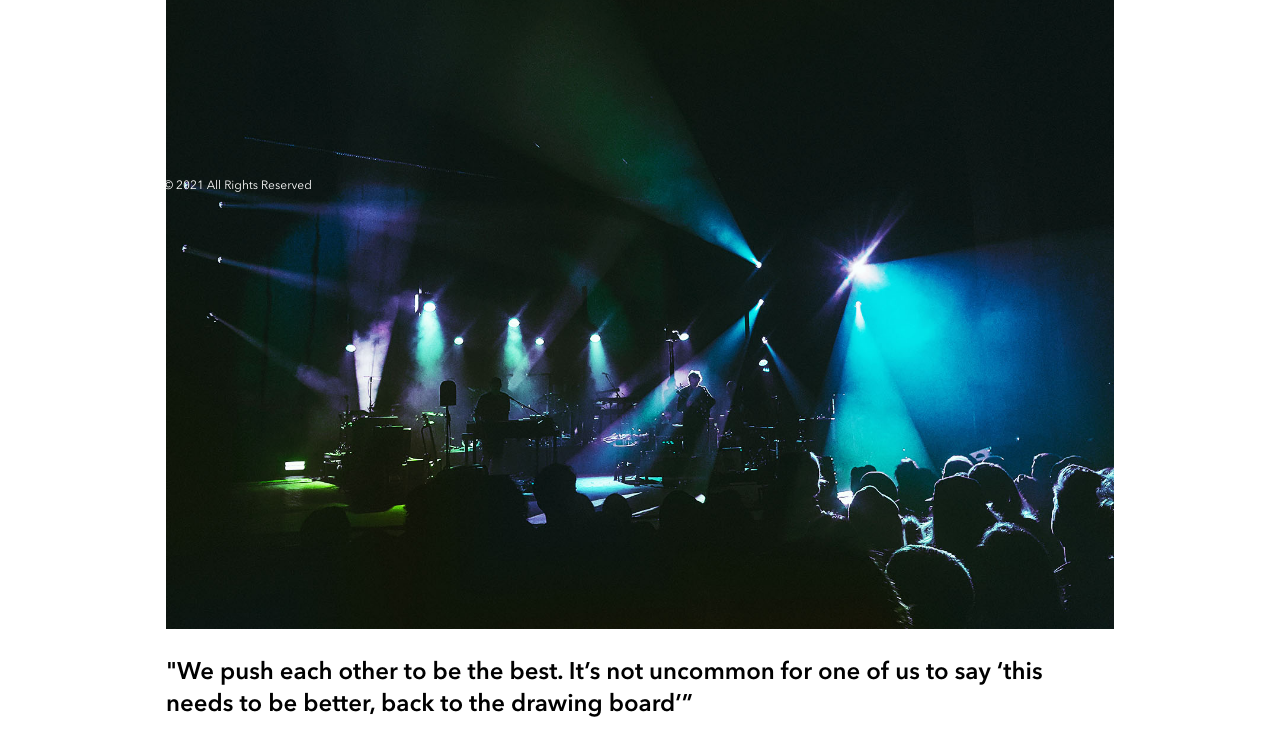
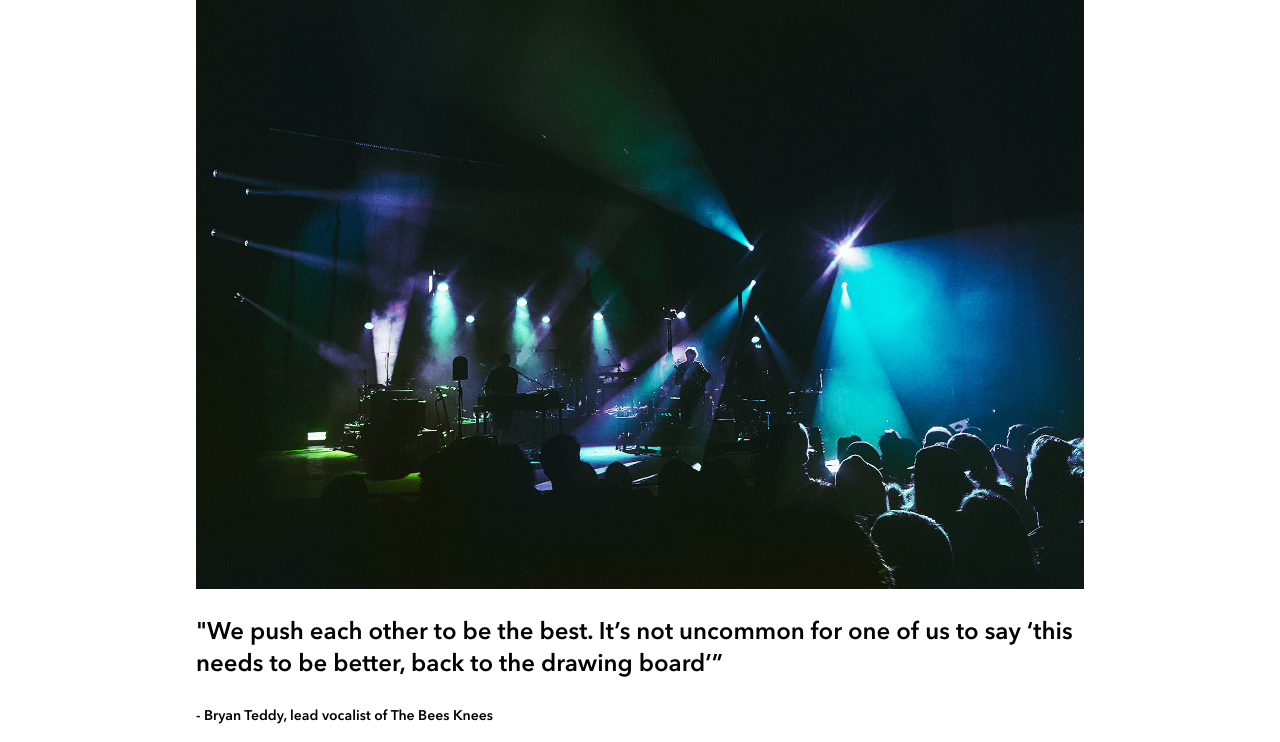
Before and after one commit to roxanehe/ruoxin-he-bandsite, a plain HTML site: page index.html in a window 1280 px wide. Shown: the part 588-1330 px from the top of the page. Drawn offline with Linux system fonts and the light colour scheme.

Commit message:
fix some problems

```diff
--- a/index.html
+++ b/index.html
@@ -54,6 +54,7 @@
 
 
         <section class="gallery">
+          <div class="gallery__sec">
             <h1 class="main__title">Photo Gallery</h1>
             <div class="gallery__imgs">
                 <img src="./Assets/Images/Photo-gallery-1.jpg" alt="photo1" class="gallery__img">
@@ -66,11 +67,12 @@
                 <img src="./Assets/Images/Photo-gallery-8.jpg" alt="photo8" class="gallery__img">
                 <img src="./Assets/Images/Photo-gallery-9.jpg" alt="photo9" class="gallery__img">
             </div>
+         </div>
         </section>
     </main>
 
     <footer class="footer">
-
+        <div class="footer__sec">
         <div class="footer__socialmedia">
             <h1 class="main__title">Get in Touch</h1>
             <div class="footer__icons">
@@ -100,6 +102,7 @@
 
         <img src="./Assets/Logo/Logo-bandsite.svg" alt="logo" class="footer__logo">
         <span class="footer__copy">Copyright The Bees Knees © 2021 All Rights Reserved</span>
+        </div>
     </footer>
 </body>
 </html>
--- a/styles/bio.scss
+++ b/styles/bio.scss
@@ -91,7 +91,7 @@ body{
     padding-left:1rem;
     @include tablet{
         @include text-style(36px,44px);
-        padding-left:2rem;
+        padding-left:36px;
    }
 }
 //3 h1 titles in main sec
@@ -116,7 +116,7 @@ body{
         margin:0 36px;
     }
     @include desktop{
-        max-width: 1020px;
+        max-width: 960px;
         margin:0 auto;
     }
 }
@@ -173,18 +173,27 @@ body{
 //gallery section
 .gallery{
     background-color: $second-white;
-    padding:0 1rem;
-    margin:0 auto;
+    //margin:0 auto;
     @include tablet{
-        padding:0 36px;
+       //padding:0 36px;
+    }
+}
+.gallery__sec{
+
+    margin:0 1rem;
+    @include tablet{
+        margin:0 36px;
     }
     @include desktop{
-        padding:0 130px;
+        max-width: 960px;
+        margin:0 auto;
     }
+
 }
 .gallery__imgs{
-    display: flex;
-    flex-direction: column;
+   display: flex;
+   flex-direction: column;
+   // justify-content: center;
     gap:1rem;
     margin-bottom: 1rem;
     @include tablet{
@@ -193,11 +202,12 @@ body{
     }
 }
 .gallery__img{
+    //margin:0 auto;
     @include tablet{
-        width:30%;
+        width: 31%;
     }
     @include desktop{
-        width:31%;
+        width:32%;
     }
 }
 
@@ -205,21 +215,32 @@ body{
 .footer{
   background-color: $primary-black;
   color:$primary-white;
-  padding:0 1rem;
+  //padding:0 1rem;
   margin:0 auto;
+  //position:relative;
     @include tablet{
-        padding:0 36px;
+        //padding:0 36px;
+    }
+}
+.footer__sec{
+    max-width:960px;
+    position:relative;
+    margin:0 1rem;
+    @include tablet{
+        margin:0 36px;
     }
     @include desktop{
-        padding:0 130px;
+        max-width: 960px;
+        margin:0 auto;
     }
+
 }
 //'get in touch' section
 .footer__socialmedia{
   @include flex-column;
   @include tablet{
     @include flex-row;
-    align-items: center;
+    align-items:center;
     gap:2rem;
 }
 }
@@ -232,18 +253,25 @@ body{
     @include text-style(36px,44px);
 }
 }
-.footer__icon{
 
+.footer__logo{
+   position: absolute;
+   bottom:4rem;
+   @include tablet{
+    position: absolute;
+    right: 0;
+    top:4rem;
+   }
 }
-.footer__title{
 
-}
 // 3 different contacts section
 .footer__contacts{
   @include flex-column;
+  padding-bottom:10rem;
   @include tablet{
     @include flex-row;
     gap:2rem;
+    padding-bottom:5rem;
 }
 }
 
@@ -279,12 +307,6 @@ body{
 }
 .footer__copy{
     position:absolute;
-    left:1rem;
     bottom:1rem;
 
 }
-.footer__logo{
-    position:absolute;
-    left:1rem;
-    //top:10rem;
-}
```
Also changed, not shown: styles/bio.css.
